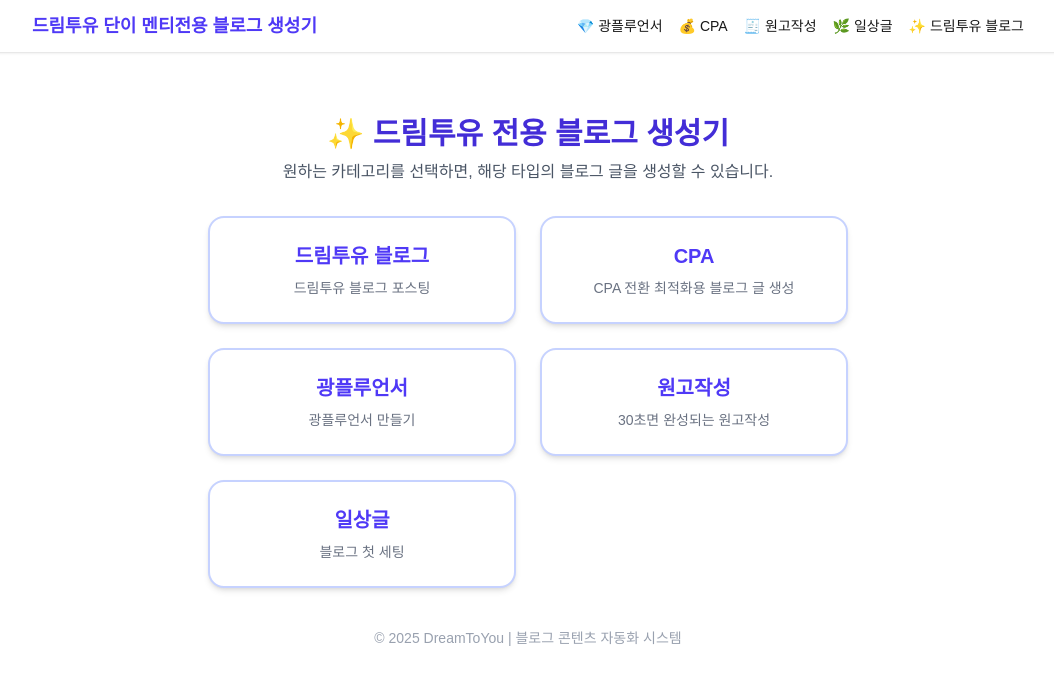
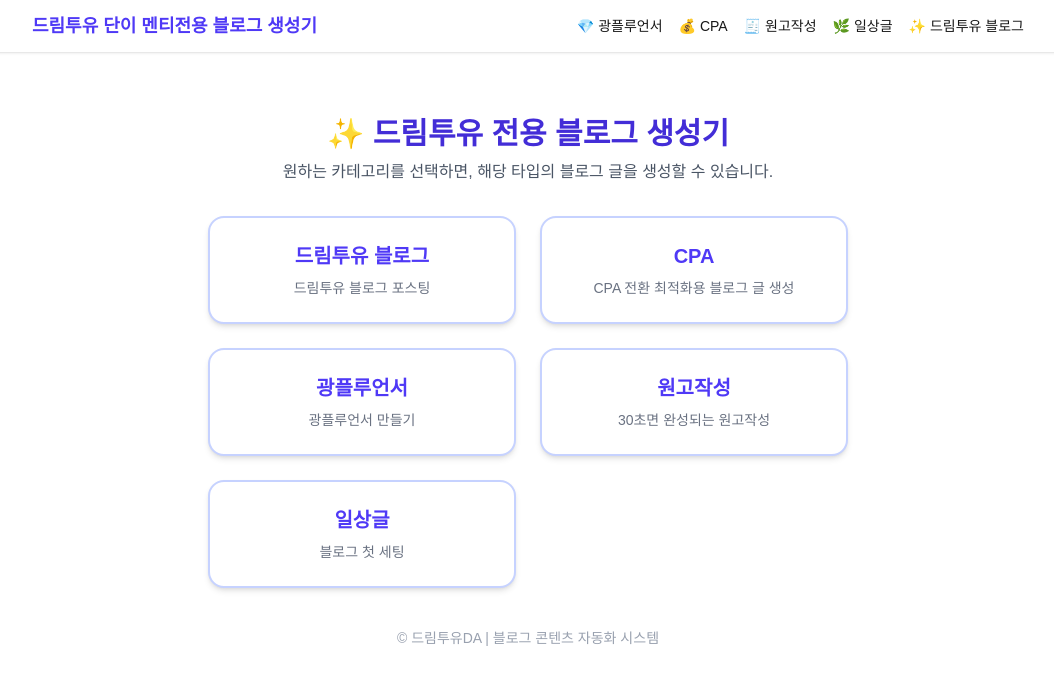
Before and after one commit to tlsel96-stack/dreamtoyou, a Next.js app: page / in a window 1280 px wide. Shown: the top 684 px of the page, without its empty margins (112-1166 px from the left). Built offline with nearby package versions, Linux system fonts and the light colour scheme.

Commit message:
Update footer text for branding change

```diff
--- a/app/page.jsx
+++ b/app/page.jsx
@@ -33,7 +33,7 @@ export default function DreamToYouMain() {
       </div>
 
       <footer className="mt-10 text-gray-400 text-sm">
-        © 2025 DreamToYou | 블로그 콘텐츠 자동화 시스템
+        © 드림투유DA | 블로그 콘텐츠 자동화 시스템
       </footer>
     </main>
   );
```
